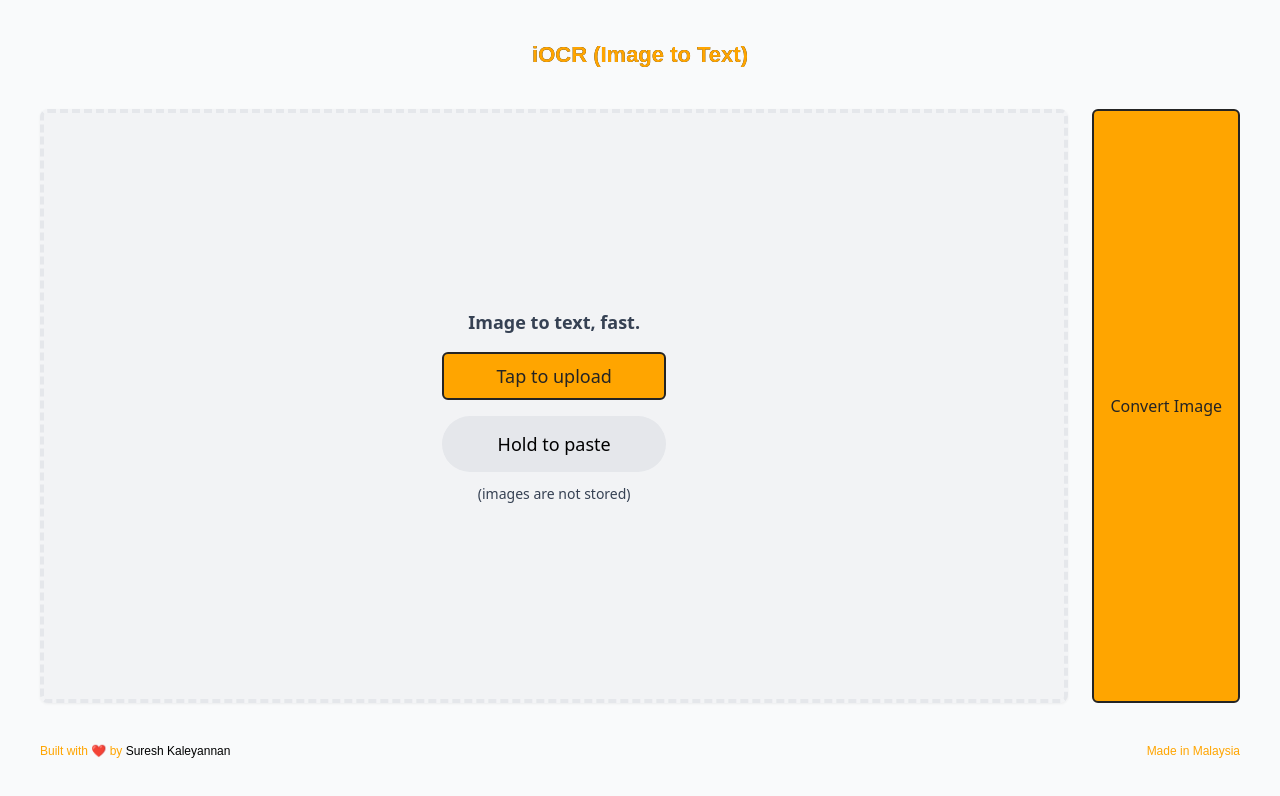
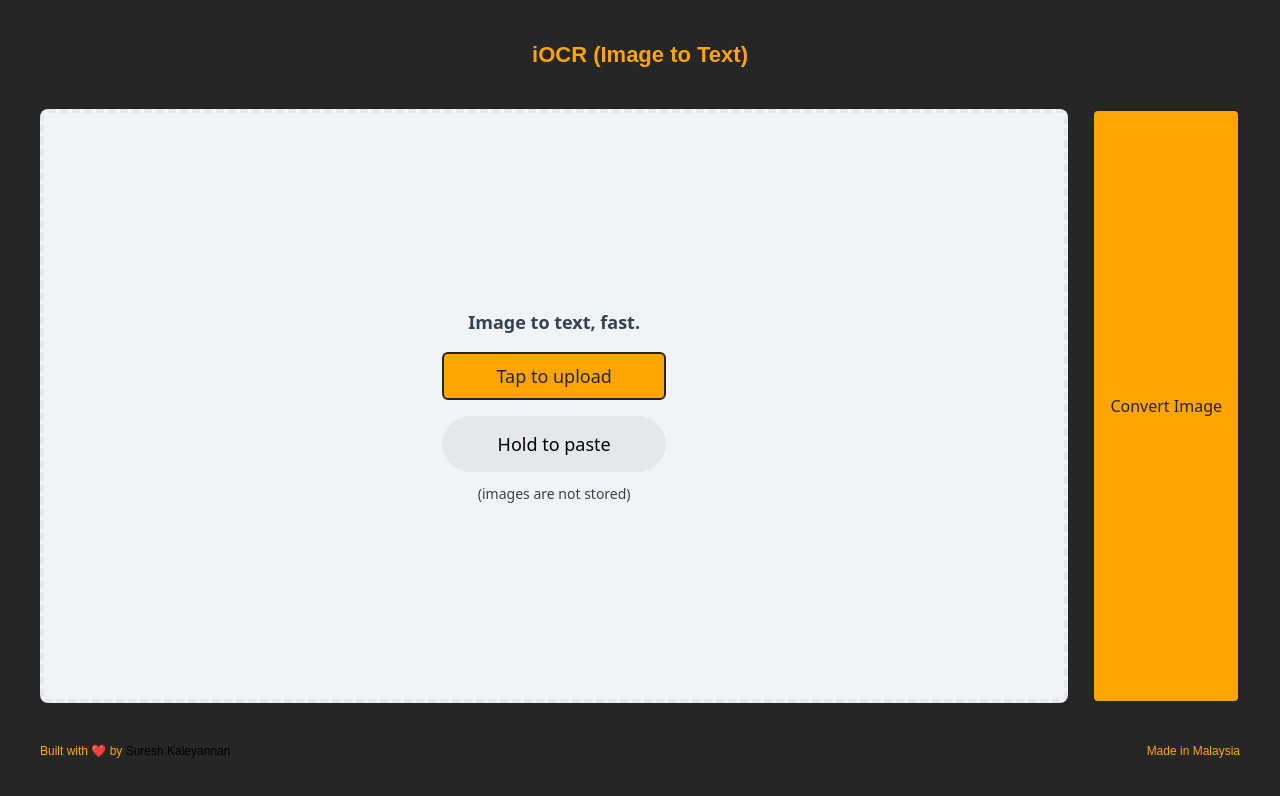
Before and after one commit to sureshapps/pictx, a Next.js app: page / in a window 1280 px wide. Shown: the top 796 px of the page. Built offline with nearby package versions, Linux system fonts and the light colour scheme.

Commit message:
Update globals.css

```diff
--- a/app/globals.css
+++ b/app/globals.css
@@ -1,4 +1,9 @@
 @import "tailwindcss";
+
+body {
+	background-color: #262626;
+	color: #f5f5f5;
+}
 
 
 
```
